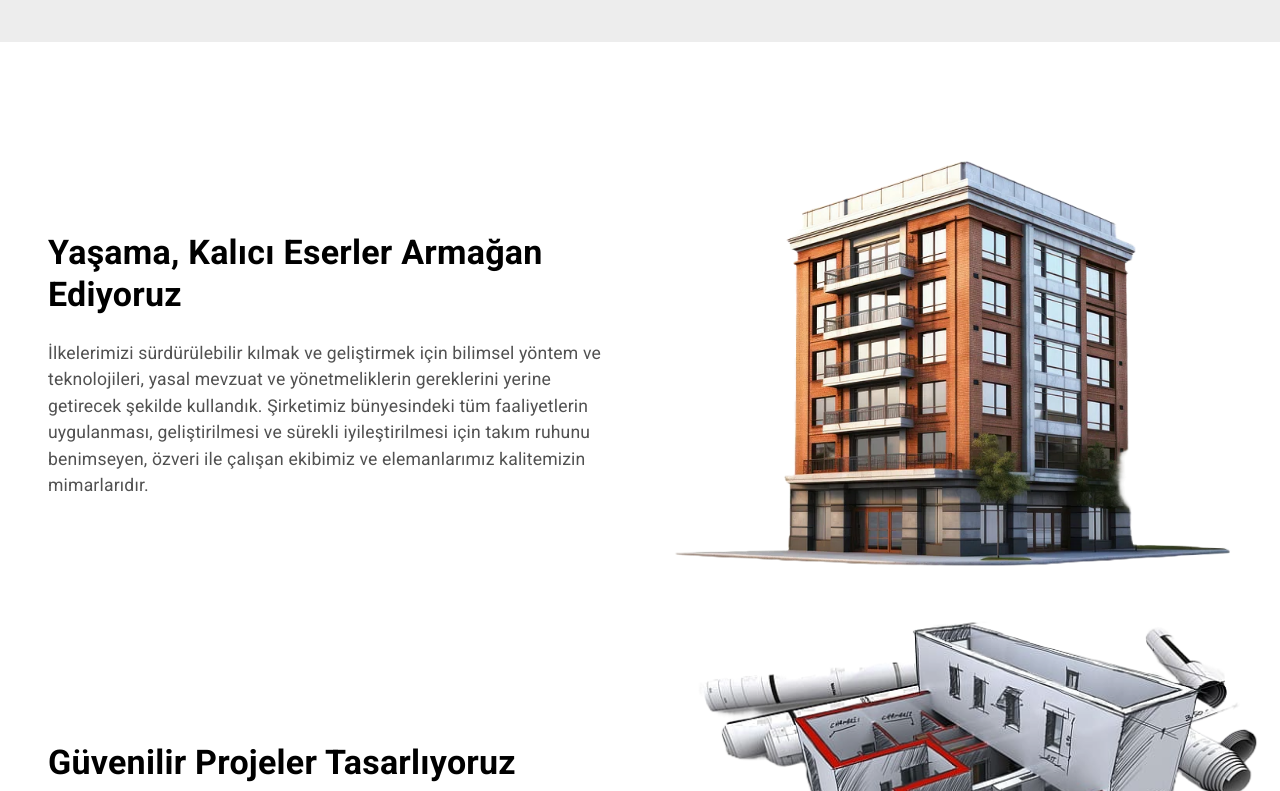
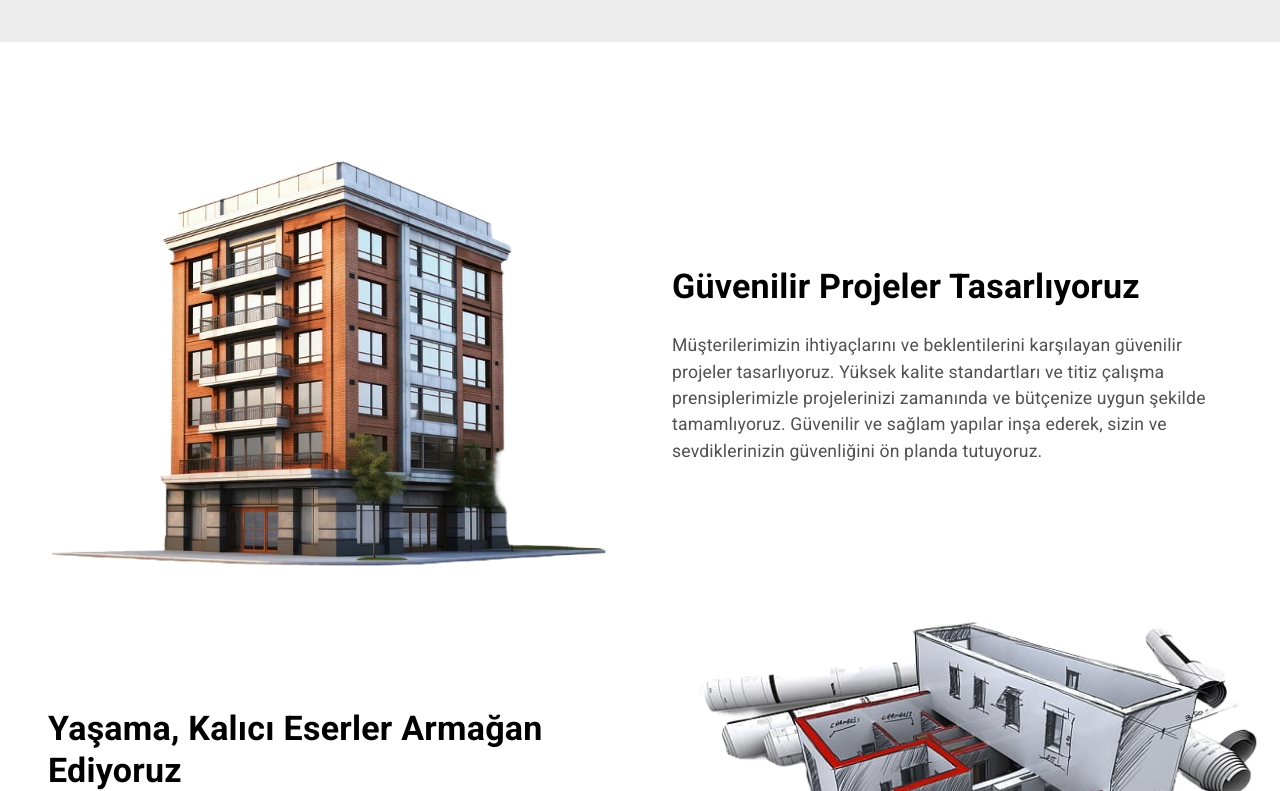
Before and after one commit to leanardos/paye-yatirim, a React (Create React App) app: page / in a window 1280 px wide. Shown: the part 769-1560 px from the top of the page. Built offline with nearby package versions, Linux system fonts and the light colour scheme.

Commit message:
correct sorting

```diff
--- a/src/components/GetStarted.jsx
+++ b/src/components/GetStarted.jsx
@@ -33,6 +33,9 @@ const GetStarted = () => {
 				xs={12}
 				sm={8}
 				md={6}
+				sx={{
+					order: { xs: 2 },
+				}}
 				component='section'>
 				<Box
 					component='article'
@@ -58,7 +61,7 @@ const GetStarted = () => {
 				sm={4}
 				md={6}
 				sx={{
-					order: { xs: 0 },
+					order: { xs: 1, sm: 0 },
 				}}>
 				<img
 					src={imgDetail}
@@ -100,7 +103,10 @@ const GetStarted = () => {
 				item
 				xs={12}
 				sm={4}
-				md={6}>
+				md={6}
+				sx={{
+					order: { xs: 3 },
+				}}>
 				<img
 					src={imgDetail2}
 					alt=''
```
